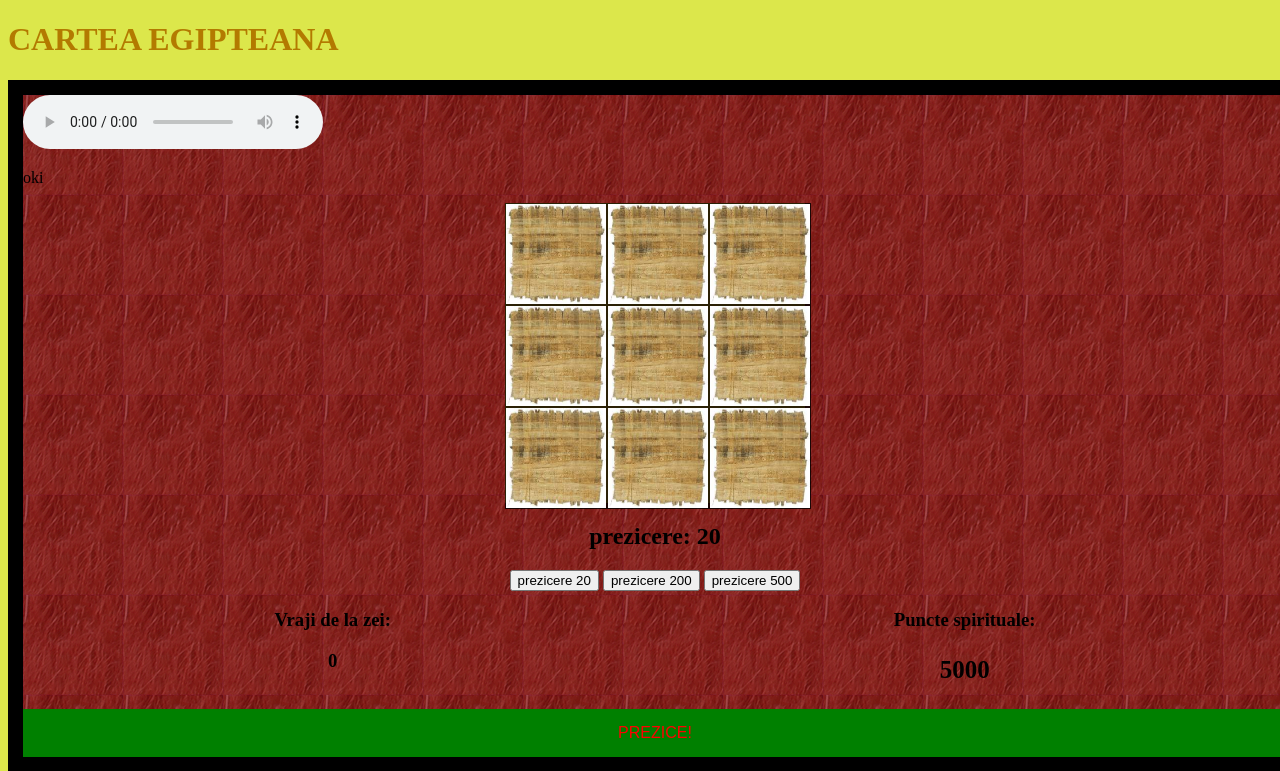
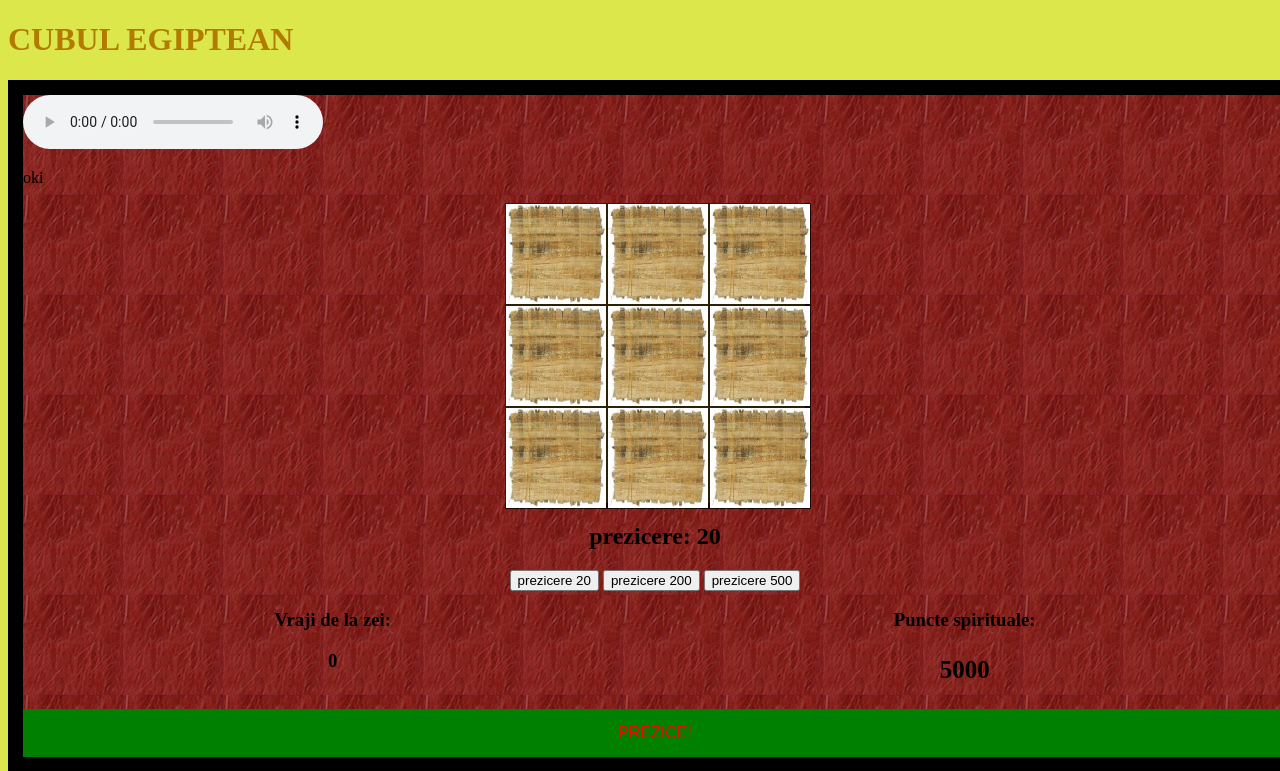
Before and after one commit to Smekker11/isto, a PHP site: page / in a window 1280 px wide. Shown: the top 771 px of the page. Run offline with PHP 8.4, Linux system fonts and the light colour scheme.

Commit message:
changed project title

```diff
--- a/index.php
+++ b/index.php
@@ -7,7 +7,7 @@
 <link rel="stylesheet" href="style.css">
 </head>
 <body style="background-color: #dce74b;">
-<h1 style="color: #b37a00;">CARTEA EGIPTEANA</h1>
+<h1 style="color: #b37a00;">CUBUL EGIPTEAN</h1>
 <div id="pacanHUD">
 <!--audio-->
 <div align="left"><audio controls autoplay>
```
